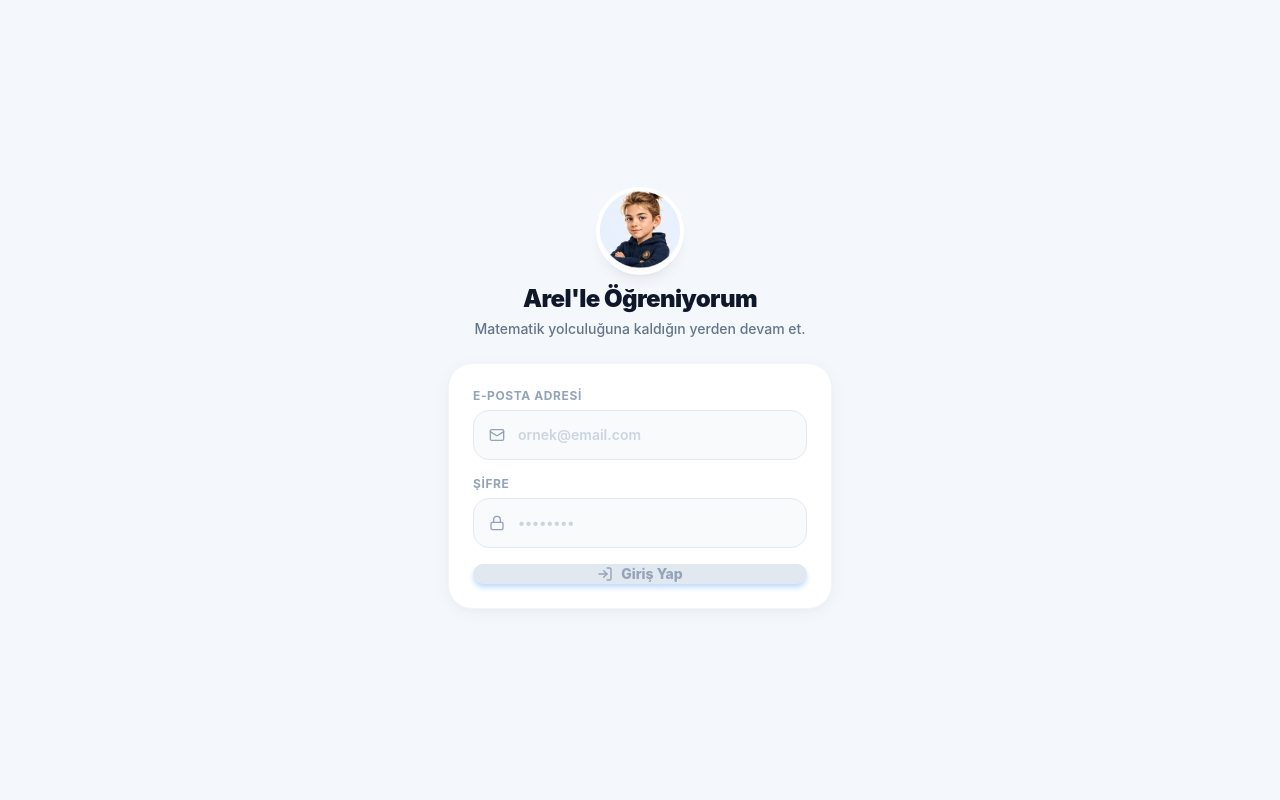
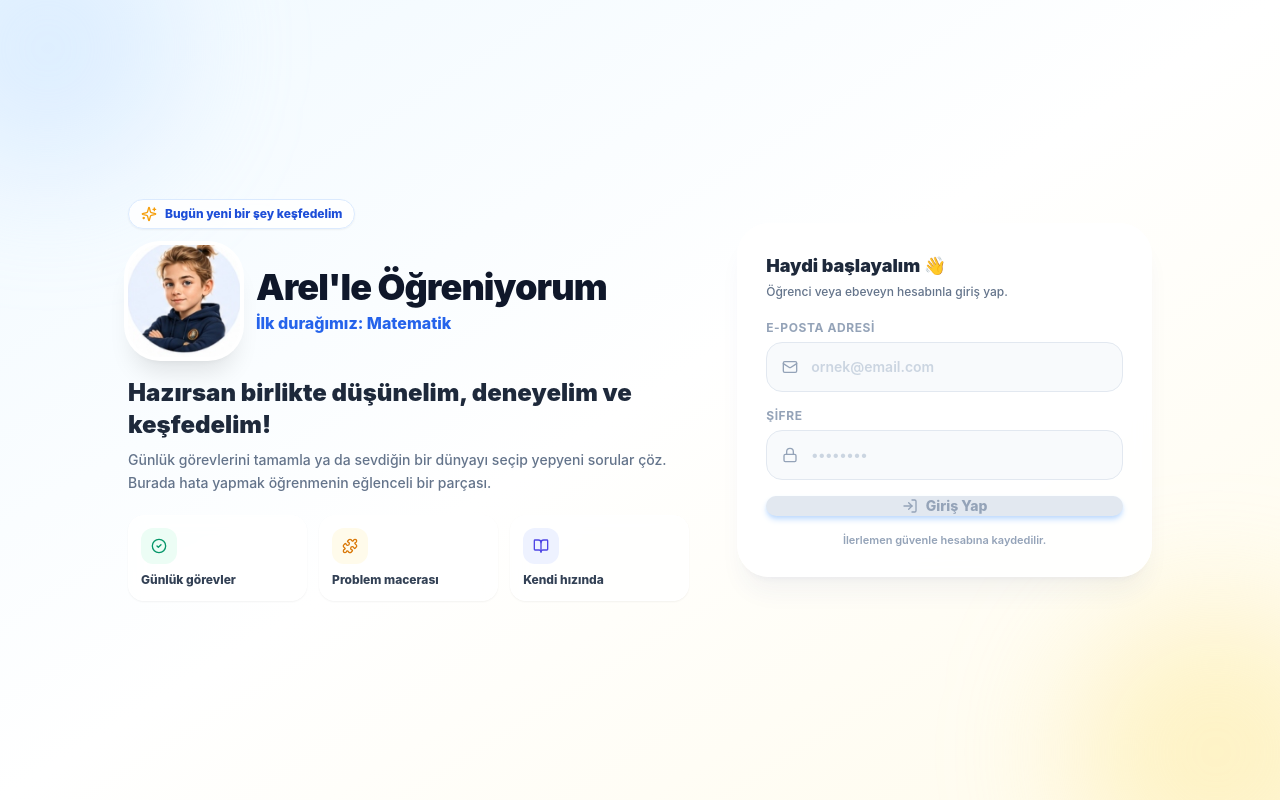
Before and after one commit to turkeryuksel/arel-math, a Next.js app: page /login in a window 1280 px wide. Built offline with nearby package versions, Linux system fonts and the light colour scheme; no server answers.

Commit message:
feat: make login welcoming and playful

```diff
--- a/src/app/login/page.tsx
+++ b/src/app/login/page.tsx
@@ -3,7 +3,7 @@
 import { useEffect, useState } from "react";
 import { useRouter } from "next/navigation";
 import Image from "next/image";
-import { LogIn, Mail, Lock, Loader2 } from "lucide-react";
+import { BookOpen, CheckCircle2, Lock, LogIn, Mail, Loader2, Puzzle, Sparkles } from "lucide-react";
 import { loginWithEmail } from "@/lib/firebase/auth";
 import { useAuth } from "@/lib/firebase/authContext";
 
@@ -40,33 +40,71 @@ export default function LoginPage() {
   };
 
   return (
-    <div className="min-h-screen bg-[#F4F7FB] flex items-center justify-center px-4">
-      <div className="w-full max-w-sm space-y-6">
+    <div className="relative min-h-screen overflow-hidden bg-gradient-to-br from-sky-50 via-white to-amber-50 px-4 py-6 sm:px-6 lg:flex lg:items-center lg:py-10">
+      <div className="pointer-events-none absolute -left-20 -top-20 h-64 w-64 rounded-full bg-blue-200/40 blur-3xl" />
+      <div className="pointer-events-none absolute -bottom-24 -right-20 h-72 w-72 rounded-full bg-amber-200/40 blur-3xl" />
 
-        {/* Brand */}
-        <div className="text-center space-y-3">
-          <div className="relative w-20 h-20 mx-auto rounded-full ring-4 ring-white shadow-lg overflow-hidden">
+      <div className="relative mx-auto grid w-full max-w-5xl items-center gap-6 lg:grid-cols-[1.15fr_0.85fr] lg:gap-12">
+        {/* Welcome */}
+        <section className="text-center lg:text-left">
+          <div className="inline-flex items-center gap-2 rounded-full border border-blue-100 bg-white/80 px-3 py-1.5 text-xs font-extrabold text-blue-700 shadow-sm backdrop-blur">
+            <Sparkles className="h-4 w-4 text-amber-500" />
+            Bugün yeni bir şey keşfedelim
+          </div>
+
+          <div className="mt-4 flex flex-col items-center gap-4 sm:flex-row sm:justify-center lg:justify-start">
+            <div className="relative h-24 w-24 flex-shrink-0 overflow-hidden rounded-[2rem] bg-white ring-4 ring-white shadow-xl sm:h-28 sm:w-28">
               <Image
                 src="/avatars/arel.png"
-              alt="Arel Deniz"
+                alt="Arel"
                 fill
-              sizes="80px"
+                sizes="112px"
                 className="object-cover"
                 priority
               />
             </div>
             <div>
-            <h1 className="text-2xl font-black text-slate-900 tracking-tight">
+              <h1 className="text-3xl font-black tracking-tight text-slate-900 sm:text-4xl">
                 Arel&apos;le Öğreniyorum
               </h1>
-            <p className="text-sm text-slate-500 font-medium mt-1">
-              Matematik yolculuğuna kaldığın yerden devam et.
+              <p className="mt-1 text-sm font-extrabold text-blue-600 sm:text-base">
+                İlk durağımız: Matematik
               </p>
             </div>
           </div>
 
+          <h2 className="mt-5 text-xl font-black leading-tight text-slate-800 sm:text-2xl">
+            Hazırsan birlikte düşünelim, deneyelim ve keşfedelim!
+          </h2>
+          <p className="mx-auto mt-2 max-w-xl text-sm font-medium leading-relaxed text-slate-500 lg:mx-0">
+            Günlük görevlerini tamamla ya da sevdiğin bir dünyayı seçip yepyeni sorular çöz.
+            Burada hata yapmak öğrenmenin eğlenceli bir parçası.
+          </p>
+
+          <div className="mt-5 hidden grid-cols-3 gap-3 sm:grid lg:grid">
+            {[
+              { icon: CheckCircle2, title: "Günlük görevler", color: "text-emerald-600 bg-emerald-50" },
+              { icon: Puzzle, title: "Problem macerası", color: "text-amber-600 bg-amber-50" },
+              { icon: BookOpen, title: "Kendi hızında", color: "text-indigo-600 bg-indigo-50" },
+            ].map(({ icon: Icon, title, color }) => (
+              <div key={title} className="rounded-2xl border border-white bg-white/75 p-3 text-left shadow-sm backdrop-blur">
+                <span className={`flex h-9 w-9 items-center justify-center rounded-xl ${color}`}>
+                  <Icon className="h-4 w-4" />
+                </span>
+                <p className="mt-2 text-xs font-extrabold text-slate-700">{title}</p>
+              </div>
+            ))}
+          </div>
+        </section>
+
         {/* Login Form */}
-        <div className="bg-white rounded-3xl p-6 border border-slate-100 shadow-soft">
+        <div className="rounded-[2rem] border border-white bg-white/90 p-5 shadow-xl shadow-blue-900/5 backdrop-blur sm:p-7">
+          <div className="mb-5">
+            <h2 className="text-lg font-black text-slate-800">Haydi başlayalım 👋</h2>
+            <p className="mt-1 text-xs font-medium text-slate-500">
+              Öğrenci veya ebeveyn hesabınla giriş yap.
+            </p>
+          </div>
           <form onSubmit={handleSubmit} className="space-y-4">
 
             {error && (
@@ -135,6 +173,9 @@ export default function LoginPage() {
               )}
             </button>
           </form>
+          <p className="mt-4 text-center text-[11px] font-semibold text-slate-400">
+            İlerlemen güvenle hesabına kaydedilir.
+          </p>
         </div>
       </div>
     </div>
```
Lines whose indentation alone changed are shown as unchanged.
